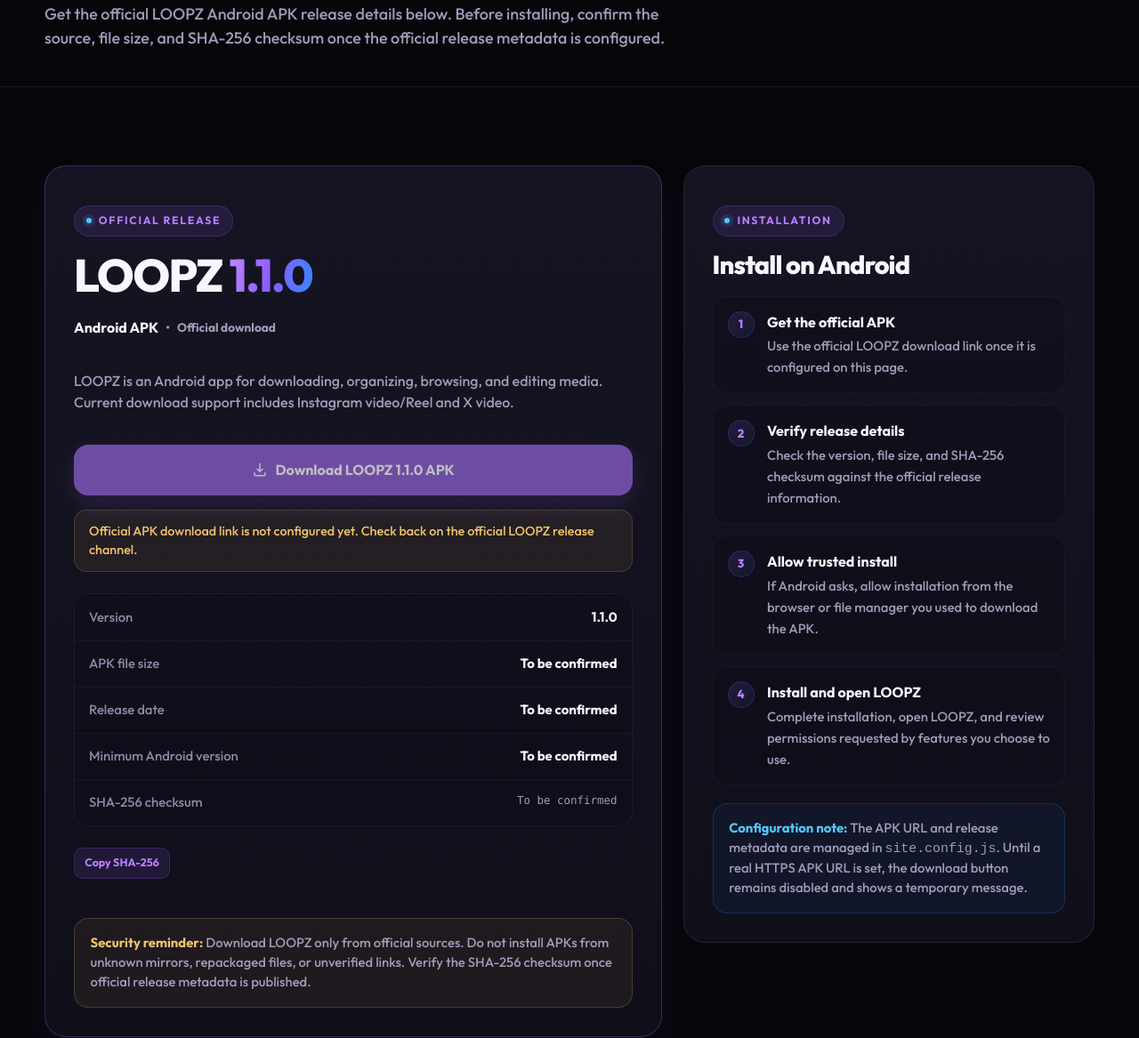
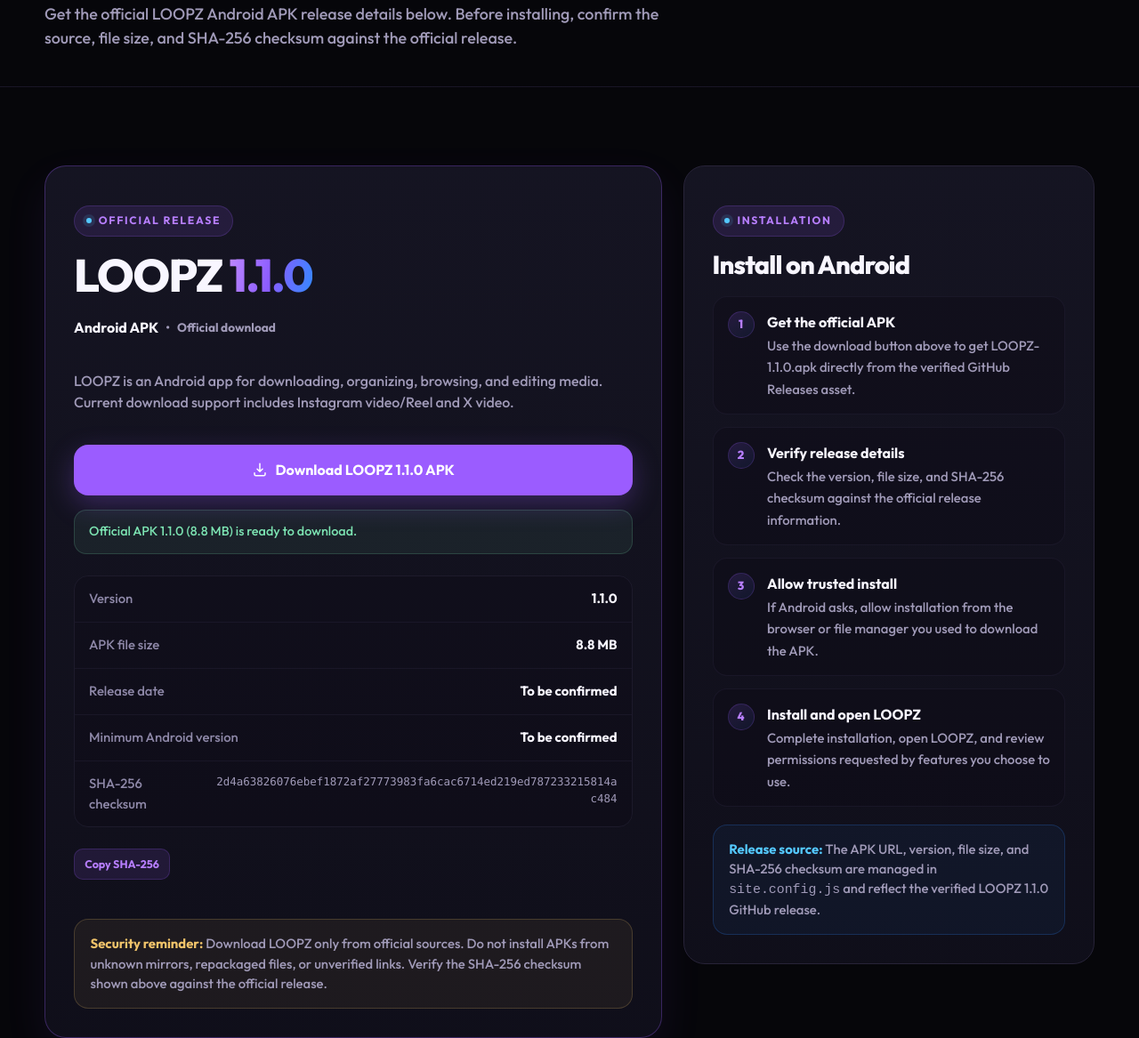
Before and after one commit to ctr-alt/loopz-website, a plain HTML site: page download.html in a window 1280 px wide. Shown: the part 311-1478 px from the top of the page at 89% size. Drawn offline with Linux system fonts and the light colour scheme.

Commit message:
Enable LOOPZ 1.1.0 APK downloads

```diff
--- a/assets/js/main.js
+++ b/assets/js/main.js
@@ -42,7 +42,7 @@
       if (el.tagName === "A") el.href = `mailto:${email}`;
     } else {
       el.textContent = "Official support email: to be confirmed";
-      if (el.tagName === "A") { el.href = "#support-placeholder"; el.removeAttribute("target"); }
+      if (el.tagName === "A") { el.removeAttribute("href"); el.removeAttribute("target"); }
     }
   });
 
@@ -55,25 +55,42 @@
       btn.href = cfg.apkUrl;
       btn.removeAttribute("aria-disabled");
       btn.classList.remove("is-disabled");
-      btn.addEventListener("click", () => setNote("Download starting from the configured official source.", true));
-      setNote("Official APK link configured.", true);
+      const readyNote = `Official APK ${displayValue(cfg.version, "1.1.0")} (${displayValue(cfg.apkFileSize, "8.8 MB")}) is ready to download.`;
+      btn.addEventListener("click", () => setNote("Download starting from the verified GitHub Releases source.", true));
+      setNote(readyNote, true);
     } else {
-      btn.href = "#download-not-configured";
+      btn.removeAttribute("href");
       btn.setAttribute("aria-disabled", "true");
       btn.classList.add("is-disabled");
-      const msg = "Official APK download link is not configured yet. Check back on the official LOOPZ release channel.";
+      const msg = "No verified APK URL is available for this release. Check the official LOOPZ release channel for updates.";
       setNote(msg, false);
       btn.addEventListener("click", (e) => { e.preventDefault(); setNote(msg, false); btn.blur(); });
     }
   });
 
   // SHA256 copy
+  const copyToClipboard = async (text) => {
+    if (navigator.clipboard && window.isSecureContext) {
+      try { await navigator.clipboard.writeText(text); return; } catch { /* fall back below */ }
+    }
+    const field = document.createElement("textarea");
+    field.value = text;
+    field.setAttribute("readonly", "");
+    field.style.position = "fixed";
+    field.style.opacity = "0";
+    document.body.appendChild(field);
+    field.select();
+    const copied = document.execCommand("copy");
+    field.remove();
+    if (!copied) throw new Error("Clipboard copy failed");
+  };
+
   document.querySelectorAll("[data-copy-sha]").forEach((btn) => {
     btn.addEventListener("click", async () => {
       const sha = (cfg.sha256 || "").trim();
       const out = document.getElementById(btn.getAttribute("data-copy-sha"));
       if (!isConfiguredValue(sha)) { if (out) out.textContent = "Checksum placeholder — no verified SHA-256 configured yet."; return; }
-      try { await navigator.clipboard.writeText(sha); if (out) out.textContent = "SHA-256 copied to clipboard."; }
+      try { await copyToClipboard(sha); if (out) out.textContent = "SHA-256 copied to clipboard."; }
       catch { if (out) out.textContent = "Could not copy automatically. Please copy the checksum manually."; }
     });
   });
--- a/download.html
+++ b/download.html
@@ -41,7 +41,7 @@
       <div class="container">
         <p class="eyebrow">Download</p>
         <h1>Download LOOPZ for Android</h1>
-        <p class="lead">Get the official LOOPZ Android APK release details below. Before installing, confirm the source, file size, and SHA-256 checksum once the official release metadata is configured.</p>
+        <p class="lead">Get the official LOOPZ Android APK release details below. Before installing, confirm the source, file size, and SHA-256 checksum against the official release.</p>
       </div>
     </section>
     <section class="section">
@@ -52,18 +52,18 @@
           <p class="version-tag"><strong>Android APK</strong> <span>•</span> <span>Official download</span></p>
           <p class="muted">LOOPZ is an Android app for downloading, organizing, browsing, and editing media. Current download support includes Instagram video/Reel and X video.</p>
 
-          <a class="btn btn-primary" href="#download-not-configured" data-download-btn aria-describedby="download-note" style="width:100%;margin-top:1.25rem;">
+          <a class="btn btn-primary" href="https://github.com/ctr-alt/loopz-website/releases/latest/download/LOOPZ-1.1.0.apk" data-download-btn aria-describedby="download-note" style="width:100%;margin-top:1.25rem;">
             <svg viewBox="0 0 24 24" fill="none" stroke="currentColor" stroke-width="2" stroke-linecap="round" stroke-linejoin="round" aria-hidden="true"><path d="M12 3v12m0 0 4-4m-4 4-4-4M4 17v2a2 2 0 0 0 2 2h12a2 2 0 0 0 2-2v-2"/></svg>
             Download LOOPZ 1.1.0 APK
           </a>
-          <p id="download-note" class="download-note pending" data-download-note>Official APK download link is not configured yet. Check back on the official LOOPZ release channel.</p>
+          <p id="download-note" class="download-note ok" data-download-note>Official APK v1.1.0 · 8.8 MB · direct download from GitHub Releases.</p>
 
           <ul class="meta-list" aria-label="Release metadata">
             <li><span>Version</span><strong data-config="version" data-fallback="1.1.0">1.1.0</strong></li>
-            <li><span>APK file size</span><strong data-config="apkFileSize">To be confirmed</strong></li>
+            <li><span>APK file size</span><strong data-config="apkFileSize" data-fallback="8.8 MB">8.8 MB</strong></li>
             <li><span>Release date</span><strong data-config="releaseDate">To be confirmed</strong></li>
             <li><span>Minimum Android version</span><strong data-config="minAndroidVersion">To be confirmed</strong></li>
-            <li><span>SHA-256 checksum</span><code data-config="sha256">To be confirmed</code></li>
+            <li><span>SHA-256 checksum</span><code data-config="sha256" data-fallback="2d4a63826076ebef1872af27773983fa6cac6714ed219ed787233215814ac484">2d4a63826076ebef1872af27773983fa6cac6714ed219ed787233215814ac484</code></li>
           </ul>
           <div class="checksum-row">
             <button class="copy-btn" type="button" data-copy-sha="sha-copy-status">Copy SHA-256</button>
@@ -71,7 +71,7 @@
           <p id="sha-copy-status" class="copy-status" aria-live="polite"></p>
 
           <div class="callout" style="margin-top:1.25rem;">
-            <strong>Security reminder:</strong> Download LOOPZ only from official sources. Do not install APKs from unknown mirrors, repackaged files, or unverified links. Verify the SHA-256 checksum once official release metadata is published.
+            <strong>Security reminder:</strong> Download LOOPZ only from official sources. Do not install APKs from unknown mirrors, repackaged files, or unverified links. Verify the SHA-256 checksum shown above against the official release.
           </div>
         </article>
 
@@ -79,13 +79,13 @@
           <p class="eyebrow">Installation</p>
           <h2 style="font-size:1.8rem;">Install on Android</h2>
           <ol class="steps">
-            <li><div><strong>Get the official APK</strong><span>Use the official LOOPZ download link once it is configured on this page.</span></div></li>
+            <li><div><strong>Get the official APK</strong><span>Use the download button above to get LOOPZ-1.1.0.apk directly from the verified GitHub Releases asset.</span></div></li>
             <li><div><strong>Verify release details</strong><span>Check the version, file size, and SHA-256 checksum against the official release information.</span></div></li>
             <li><div><strong>Allow trusted install</strong><span>If Android asks, allow installation from the browser or file manager you used to download the APK.</span></div></li>
             <li><div><strong>Install and open LOOPZ</strong><span>Complete installation, open LOOPZ, and review permissions requested by features you choose to use.</span></div></li>
           </ol>
           <div class="callout info" style="margin-top:1.25rem;">
-            <strong>Configuration note:</strong> The APK URL and release metadata are managed in <code>site.config.js</code>. Until a real HTTPS APK URL is set, the download button remains disabled and shows a temporary message.
+            <strong>Release source:</strong> The APK URL, version, file size, and SHA-256 checksum are managed in <code>site.config.js</code> and reflect the verified LOOPZ 1.1.0 GitHub release.
           </div>
         </aside>
       </div>
@@ -115,7 +115,7 @@
           <ul>
             <li><a href="faq.html">FAQ</a></li>
             <li><a href="privacy.html">Privacy Policy</a></li>
-            <li><a data-support-email href="#support-placeholder">Official support email: to be confirmed</a></li>
+            <li><a data-support-email>Official support email: to be confirmed</a></li>
           </ul>
         </div>
         <div class="footer-col">
--- a/site.config.js
+++ b/site.config.js
@@ -1,15 +1,15 @@
 /**
  * LOOPZ website configuration.
  *
- * Replace placeholder values before publishing.
- * The download button stays disabled until apkUrl is a real https URL.
+ * Official v1.1.0 release metadata. The APK download button is enabled and
+ * points to the verified GitHub Releases asset below.
  */
 window.LOOPZ_CONFIG = {
-  apkUrl: "REPLACE_WITH_OFFICIAL_APK_URL",
-  apkFileSize: "REPLACE_WITH_APK_FILE_SIZE",
+  apkUrl: "https://github.com/ctr-alt/loopz-website/releases/latest/download/LOOPZ-1.1.0.apk",
+  apkFileSize: "8.8 MB",
   releaseDate: "REPLACE_WITH_RELEASE_DATE",
   minAndroidVersion: "REPLACE_WITH_MIN_ANDROID_VERSION",
-  sha256: "REPLACE_WITH_SHA256_CHECKSUM",
+  sha256: "2d4a63826076ebef1872af27773983fa6cac6714ed219ed787233215814ac484",
   supportEmail: "REPLACE_WITH_OFFICIAL_SUPPORT_EMAIL",
   version: "1.1.0"
 };
```
Also changed, not shown: changelog.html (+1 -1 lines), faq.html (+3 -3 lines), index.html (+2 -2 lines), privacy.html (+2 -2 lines), 1 other file.
